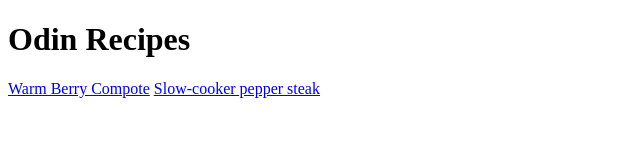
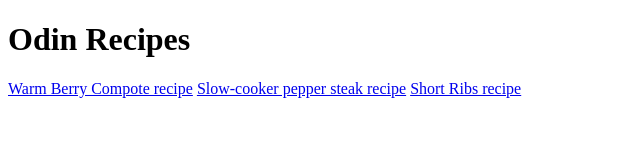
Before and after one commit to allied316/odin-recipes, a plain HTML site: page index.html in a window 1280 px wide. Shown: the whole page, without its empty margins (0-640 px from the left). Drawn offline with Linux system fonts and the light colour scheme.

Commit message:
added a new link

```diff
--- a/index.html
+++ b/index.html
@@ -7,7 +7,8 @@
 </head>
 <body>
     <h1>Odin Recipes</h1>
-    <a href="recipes/warm berry compote.html">Warm Berry Compote</a>
-    <a href="slow-cooker pepper steak.html">Slow-cooker pepper steak</a>
+    <a href="recipes/warm berry compote.html">Warm Berry Compote recipe</a>
+    <a href="slow-cooker pepper steak.html">Slow-cooker pepper steak recipe</a>
+    <a href="short ribs.html">Short Ribs recipe</a>
 </body>
 </html>
```
